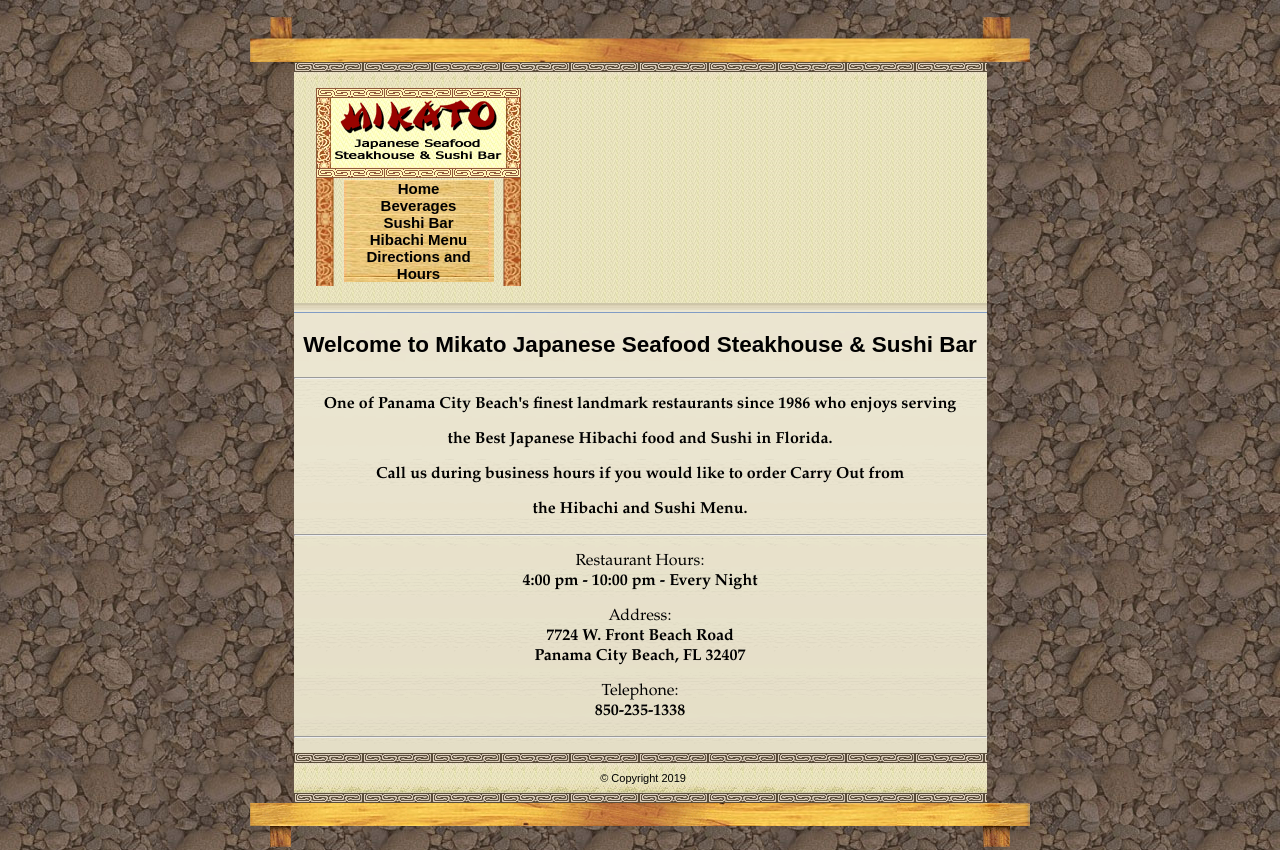
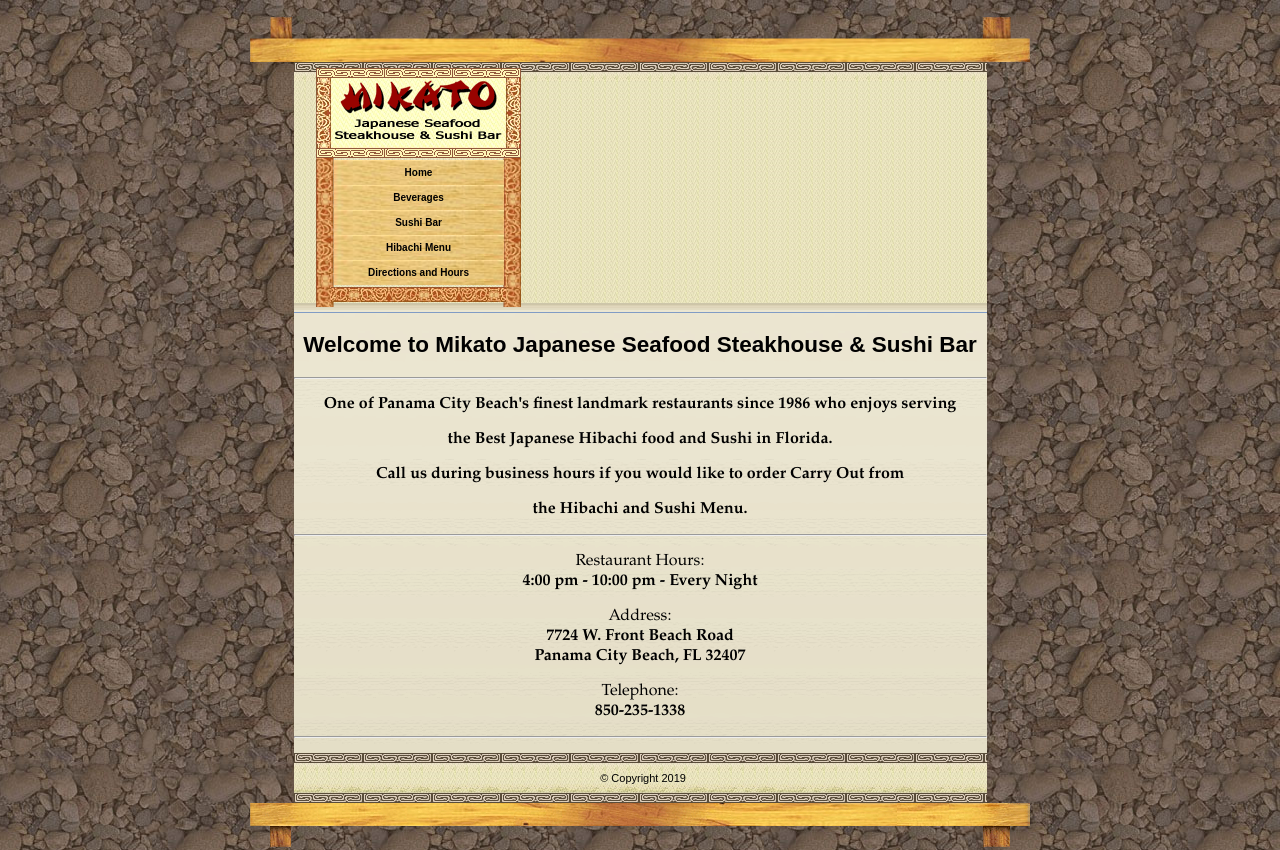
Before and after one commit to walterlee7/mikato, a website: page build/index.html in a window 1280 px wide. Drawn offline with Linux system fonts and the light colour scheme.

Commit message:
nav menu css

```diff
--- a/build/index.css
+++ b/build/index.css
@@ -55,13 +55,11 @@
 
 .link {
     display: block;
-    /* float: left; */
     background: URL('img/link-off.jpg');
-    /* width: 145px;
-    height: 29px; */
-    /* text-indent: 15px; */
-    /* padding-top: 5px; */
-    width: 150px;
+    background-size: cover;
+    padding-top: 7px;
+    padding-bottom: 7px;
+    width: 170px;
     margin: 0 auto;
     text-decoration: none;
     font-weight: bold;
@@ -69,6 +67,7 @@
     padding-left: 0px;
     padding-right: 0px;
     z-index: 2;
+    font-size: 10px;
 }
 
 #link-left {
--- a/build/index.html
+++ b/build/index.html
@@ -54,8 +54,8 @@
                                     </td>
                                 </tr>
                                 <tr>
-                                    <!-- <td colspan="3"><img src="img/links-bottom.png" width="175" height="15"
-                                            alt="links-bottom"></td> -->
+                                    <td colspan="3"><img src="img/links-bottom.png" width="175" height="15"
+                                            alt="links-bottom"></td>
                                 </tr>
                             </table>
                         </td>
```
